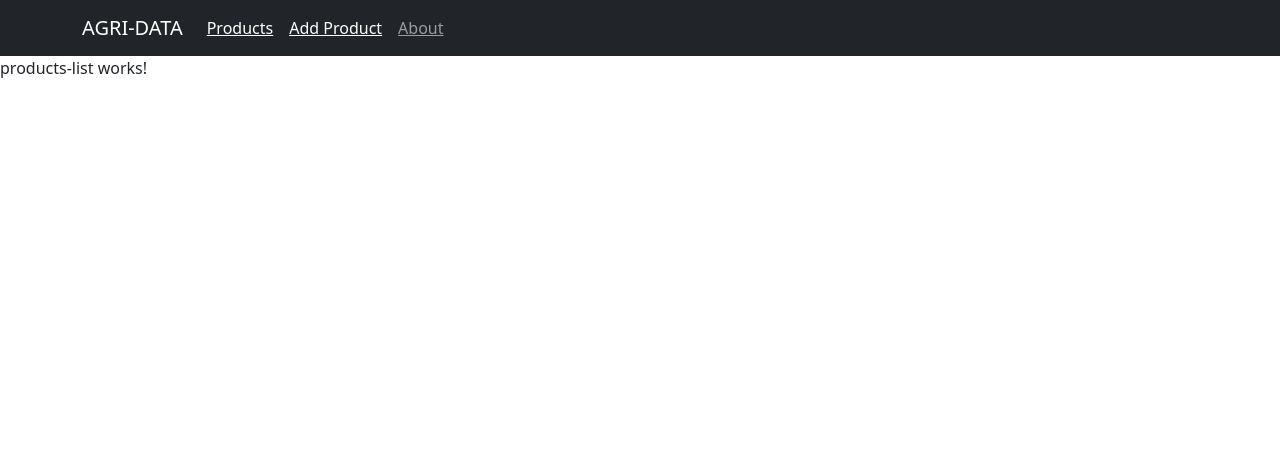
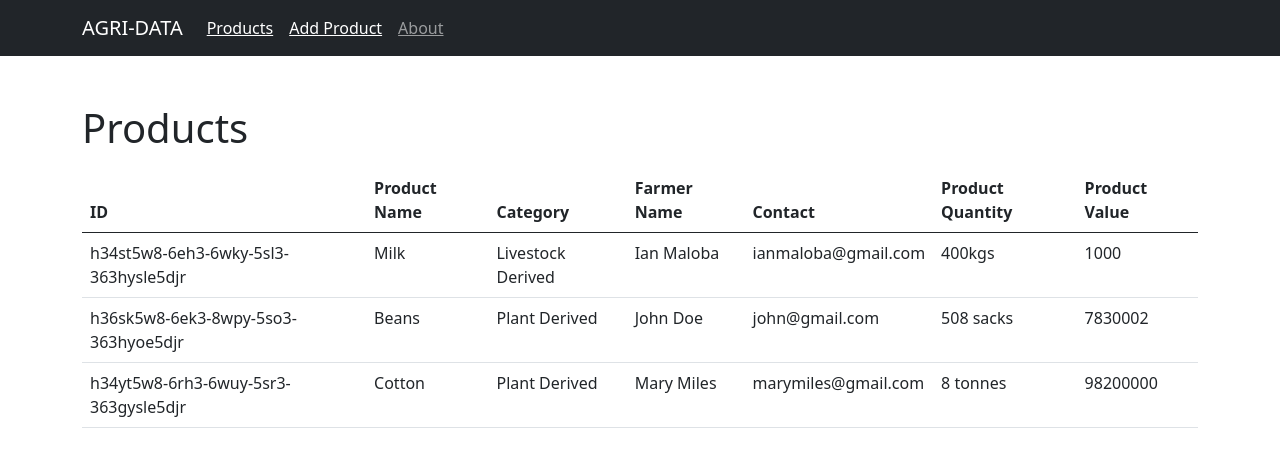
Before and after one commit to IanMalobaMwakha/Produce-Records, an Angular app in the folder Frontend/: page / in a window 1280 px wide. Shown: the top 456 px of the page. Built offline with nearby package versions, Linux system fonts and the light colour scheme.

Commit message:
created a property to display the products -- Sample products displayed..working!

```diff
--- a/Frontend/src/app/components/products/products-list/products-list.component.html
+++ b/Frontend/src/app/components/products/products-list/products-list.component.html
@@ -1 +1,29 @@
-<p>products-list works!</p>
+<div class="container my-5">
+    <h1 class="mb-3">Products</h1>
+
+    <table class="table" *ngIf="products && products.length > 0">
+        <thead>
+            <tr>
+                <th>ID</th>
+                <th>Product Name</th>
+                <th>Category</th>
+                <th>Farmer Name</th>
+                <th>Contact</th>
+                <th>Product Quantity</th>
+                <th>Product Value</th>
+            </tr>
+        </thead>
+        <tbody>
+            <tr *ngFor="let product of products">
+                <td>{{ product.id }}</td>
+                <td>{{ product.name }}</td>
+                <td>{{ product.category }}</td>
+                <td>{{ product.farmer_name }}</td>
+                <td>{{ product.email }}</td>
+                <td>{{ product.quantity }}</td>
+                <td>{{ product.value }}</td>
+            </tr>
+        </tbody>
+    </table>
+    <p *ngIf="!products || products.length <= 0"><b>No Products Found!</b></p>
+</div>
--- a/Frontend/src/app/components/products/products-list/products-list.component.ts
+++ b/Frontend/src/app/components/products/products-list/products-list.component.ts
@@ -1,5 +1,5 @@
 import { Component, OnInit } from '@angular/core';
-
+import { Product } from 'src/app/models/product.model';
 @Component({
   selector: 'app-products-list',
   templateUrl: './products-list.component.html',
@@ -7,9 +7,39 @@ import { Component, OnInit } from '@angular/core';
 })
 export class ProductsListComponent implements OnInit {
 
+  products: Product[] = [
+    {
+      id: 'h34st5w8-6eh3-6wky-5sl3-363hysle5djr',
+      name: 'Milk',
+      category: 'Livestock Derived',
+      farmer_name: 'Ian Maloba',
+      email: 'ianmaloba@gmail.com',
+      quantity: '400kgs',
+      value: 1000,
+    },
+    {
+      id: 'h36sk5w8-6ek3-8wpy-5so3-363hyoe5djr',
+      name: 'Beans',
+      category: 'Plant Derived',
+      farmer_name: 'John Doe',
+      email: 'john@gmail.com',
+      quantity: '508 sacks',
+      value: 7830002,
+    },
+    {
+      id: 'h34yt5w8-6rh3-6wuy-5sr3-363gysle5djr',
+      name: 'Cotton',
+      category: 'Plant Derived',
+      farmer_name: 'Mary Miles',
+      email: 'marymiles@gmail.com',
+      quantity: '8 tonnes',
+      value: 98200000,
+    }
+  ];
   constructor() { }
 
   ngOnInit(): void {
-  }
+
+    }
 
 }
--- a/Frontend/src/app/models/product.model.ts
+++ b/Frontend/src/app/models/product.model.ts
@@ -1,4 +1,5 @@
 export interface Product {
+    id: string;
     name: string;
     category: string;
     farmer_name: string;
```
